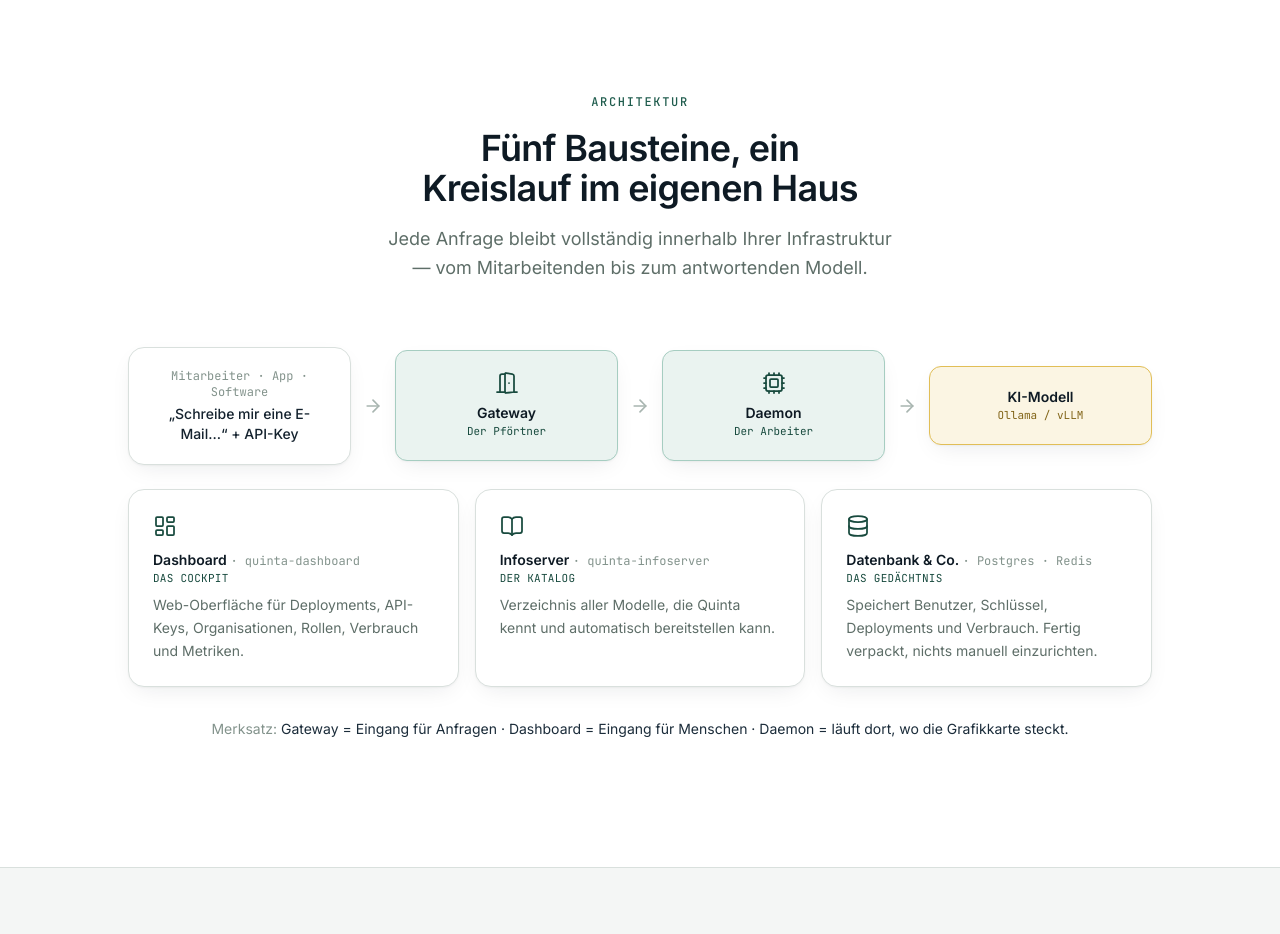
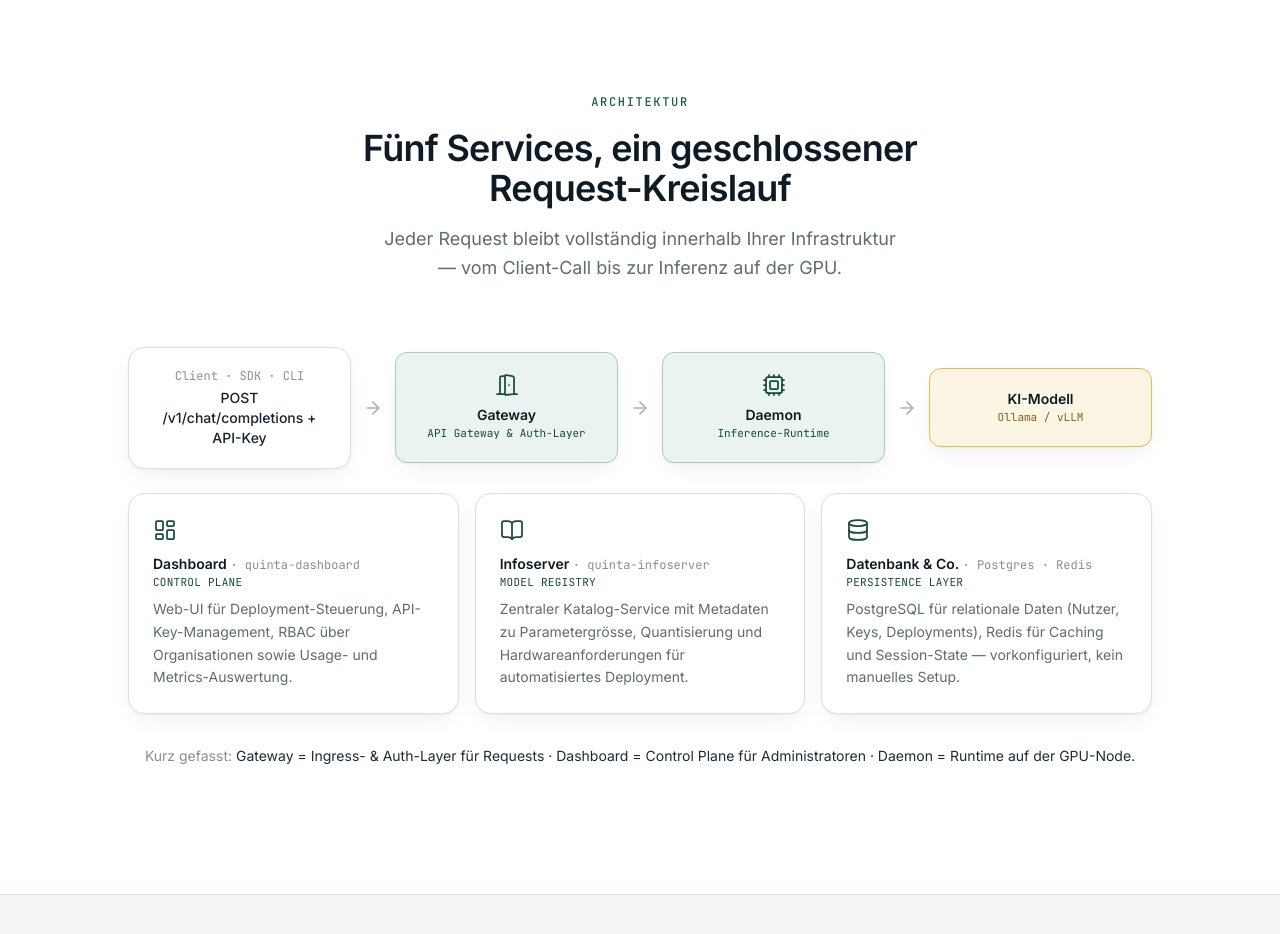
Before and after one commit to bastio89/quinta_webpage, a Next.js app: page / in a window 1280 px wide. Shown: the part 1080-2014 px from the top of the page. Built offline with nearby package versions, Linux system fonts and the light colour scheme.

Commit message:
Architektur-Sektion: technischere Terminologie statt Metaphern

```diff
--- a/src/components/Architecture.tsx
+++ b/src/components/Architecture.tsx
@@ -5,15 +5,15 @@ const FLOW = [
     icon: DoorOpen,
     name: "Gateway",
     pkg: "quinta-gateway",
-    role: "Der Pförtner",
-    text: "Nimmt jede KI-Anfrage OpenAI-kompatibel entgegen, prüft den API-Schlüssel, routet an den passenden Rechner und zählt den Verbrauch.",
+    role: "API Gateway & Auth-Layer",
+    text: "OpenAI-kompatibler Reverse Proxy: validiert API-Keys, routet Requests per Load-Balancing an verfügbare GPU-Nodes und erfasst den Token-Verbrauch in Echtzeit.",
   },
   {
     icon: Cpu,
     name: "Daemon",
     pkg: "quinta-daemon",
-    role: "Der Arbeiter",
-    text: "Läuft auf jedem Rechner mit GPU, lädt Modelle herunter, startet sie über Ollama oder vLLM und meldet sich automatisch an der Zentrale an.",
+    role: "Inference-Runtime",
+    text: "Node-Agent mit direktem GPU-Zugriff: steuert den Modell-Lifecycle (Pull, Start, Health-Check) über Ollama- oder vLLM-Backends und registriert sich automatisch beim Gateway.",
   },
 ];
 
@@ -22,22 +22,22 @@ const SUPPORT = [
     icon: LayoutDashboard,
     name: "Dashboard",
     pkg: "quinta-dashboard",
-    role: "Das Cockpit",
-    text: "Web-Oberfläche für Deployments, API-Keys, Organisationen, Rollen, Verbrauch und Metriken.",
+    role: "Control Plane",
+    text: "Web-UI für Deployment-Steuerung, API-Key-Management, RBAC über Organisationen sowie Usage- und Metrics-Auswertung.",
   },
   {
     icon: BookOpen,
     name: "Infoserver",
     pkg: "quinta-infoserver",
-    role: "Der Katalog",
-    text: "Verzeichnis aller Modelle, die Quinta kennt und automatisch bereitstellen kann.",
+    role: "Model Registry",
+    text: "Zentraler Katalog-Service mit Metadaten zu Parametergrösse, Quantisierung und Hardwareanforderungen für automatisiertes Deployment.",
   },
   {
     icon: Database,
     name: "Datenbank & Co.",
     pkg: "Postgres · Redis",
-    role: "Das Gedächtnis",
-    text: "Speichert Benutzer, Schlüssel, Deployments und Verbrauch. Fertig verpackt, nichts manuell einzurichten.",
+    role: "Persistence Layer",
+    text: "PostgreSQL für relationale Daten (Nutzer, Keys, Deployments), Redis für Caching und Session-State — vorkonfiguriert, kein manuelles Setup.",
   },
 ];
 
@@ -48,11 +48,11 @@ export function Architecture() {
         <div className="mx-auto max-w-2xl text-center">
           <p className="kicker text-sovereign-600">Architektur</p>
           <h2 className="mt-4 text-balance text-3xl font-semibold tracking-[-0.02em] text-ink-950 sm:text-4xl">
-            Fünf Bausteine, ein Kreislauf im eigenen Haus
+            Fünf Services, ein geschlossener Request-Kreislauf
           </h2>
           <p className="mt-4 text-balance text-lg leading-relaxed text-mist-700">
-            Jede Anfrage bleibt vollständig innerhalb Ihrer Infrastruktur — vom Mitarbeitenden
-            bis zum antwortenden Modell.
+            Jeder Request bleibt vollständig innerhalb Ihrer Infrastruktur — vom Client-Call
+            bis zur Inferenz auf der GPU.
           </p>
         </div>
 
@@ -60,8 +60,8 @@ export function Architecture() {
           {/* Primärer Anfragepfad */}
           <div className="flex flex-col items-stretch gap-3 lg:flex-row lg:items-center">
             <div className="card-surface flex-1 px-5 py-5 text-center">
-              <p className="font-mono text-xs text-mist-600">Mitarbeiter · App · Software</p>
-              <p className="mt-1 text-sm font-medium text-ink-900">„Schreibe mir eine E-Mail…“ + API-Key</p>
+              <p className="font-mono text-xs text-mist-600">Client · SDK · CLI</p>
+              <p className="mt-1 text-sm font-medium text-ink-900">POST /v1/chat/completions + API-Key</p>
             </div>
             <ArrowRight className="mx-auto hidden h-5 w-5 shrink-0 text-mist-500 lg:block" />
             <ArrowDown className="mx-auto h-5 w-5 shrink-0 text-mist-500 lg:hidden" />
@@ -105,8 +105,8 @@ export function Architecture() {
           </div>
 
           <p className="mt-8 text-center text-sm text-mist-600">
-            Merksatz: <span className="text-ink-800">Gateway = Eingang für Anfragen · Dashboard = Eingang für Menschen ·
-            Daemon = läuft dort, wo die Grafikkarte steckt.</span>
+            Kurz gefasst: <span className="text-ink-800">Gateway = Ingress- &amp; Auth-Layer für Requests ·
+            Dashboard = Control Plane für Administratoren · Daemon = Runtime auf der GPU-Node.</span>
           </p>
         </div>
       </div>
```
